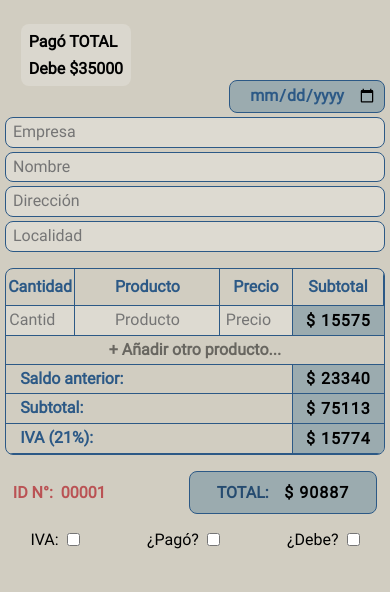
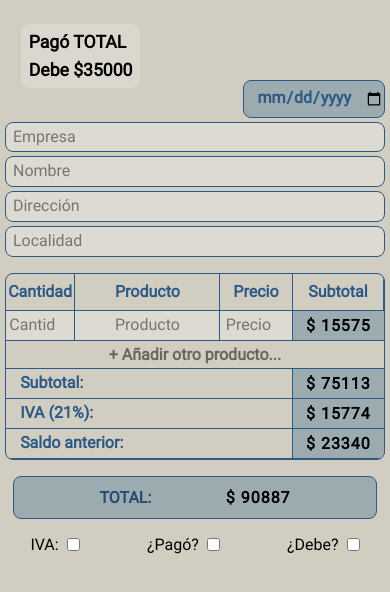
Before and after one commit to valenvirzi/Simulador-Remitos, a website: page index.html in a window 390 px wide. Drawn offline with Linux system fonts and the light colour scheme.

Commit message:
minor changes

```diff
--- a/css/style.css
+++ b/css/style.css
@@ -52,7 +52,7 @@ body .main .main__status {
   background-color: rgba(255, 255, 255, 0.2);
 }
 body .main .main__status .main__status-h2 {
-  font-size: clamp(1rem, 2vw, 1.7rem);
+  font-size: clamp(1.1rem, 2vw, 1.7rem);
   font-weight: 600;
 }
 body .main .main__client {
@@ -72,6 +72,7 @@ body .main .main__client .main__client-input {
 body .main .main__client [type=date] {
   margin-left: auto;
   width: fit-content;
+  padding: 0.15rem 0;
   text-align: center;
   font-weight: 600;
   border: 1px solid rgb(44, 89, 134);
@@ -162,6 +163,7 @@ body .main .main__info .main__info-section {
   font-weight: 600;
 }
 body .main .main__info .number {
+  display: none;
   column-gap: 0.5rem;
   color: rgb(186, 82, 84);
 }
--- a/index.html
+++ b/index.html
@@ -28,7 +28,7 @@
             <input class="main__client-input"
             type="date"
             name="currentDate"
-            id="currentDate">
+            id="currentDate" placeholder="dd/mm/aaaa">
             <input class="main__client-input"
             type="text"
             name="companyName"
@@ -74,12 +74,12 @@
             <button class="main__products-btn" type="button">
                 + Añadir otro producto...
             </button>
-            <h3 class="main__products-item-h3">Saldo anterior:</h3>
-            <span class="main__products-item main__products-item-span">$ 23340</span>
             <h3 class="main__products-item-h3">Subtotal:</h3>
             <span class="main__products-item main__products-item-span">$ 75113</span>
             <h3 class="main__products-item-h3">IVA (21%):</h3>
             <span class="main__products-item main__products-item-span">$ 15774</span>
+            <h3 class="main__products-item-h3">Saldo anterior:</h3>
+            <span class="main__products-item main__products-item-span">$ 23340</span>
         </section>
         <section class="main__info">
             <div class="main__info-section number">
```
Also changed, not shown: 1 other file.
